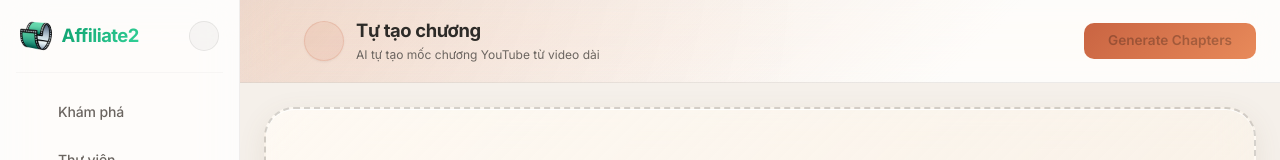
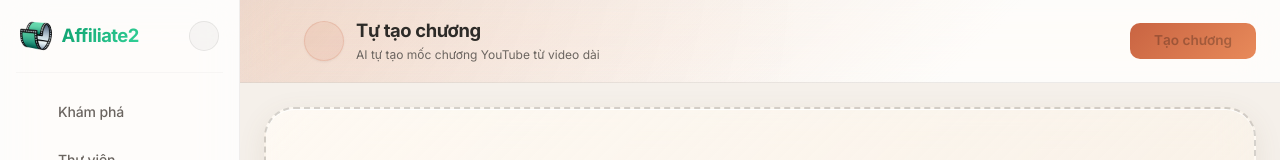
Before and after one commit to shine391-org/Affiliate2, a React (Vite) app in the folder app/frontend/: page /utilities/auto-chapters in a window 1280 px wide. Shown: the top 160 px of the page. Built offline with nearby package versions, Linux system fonts and the light colour scheme; no server answers; some icons are missing; a web font is replaced by a local one.

Commit message:
fix(ui): translate shared tool actions and feedback

```diff
--- a/app/frontend/src/pages/tools/AutoChapters.jsx
+++ b/app/frontend/src/pages/tools/AutoChapters.jsx
@@ -82,7 +82,7 @@ export default function ToolAutoChapters() {
       description="AI tự tạo mốc chương YouTube từ video dài"
       icon={<FormatListNumberedIcon fontSize="large" />}
       endpoint="/api/tools/auto-chapters"
-      processLabel="Generate Chapters"
+      processLabel="Tạo chương"
       downloadLabel="Tải .txt"
       fieldBuilder={() => ({ target_count: targetCount })}
       resultPreview={(jobId) => <ResultPreview jobId={jobId} />}
```
